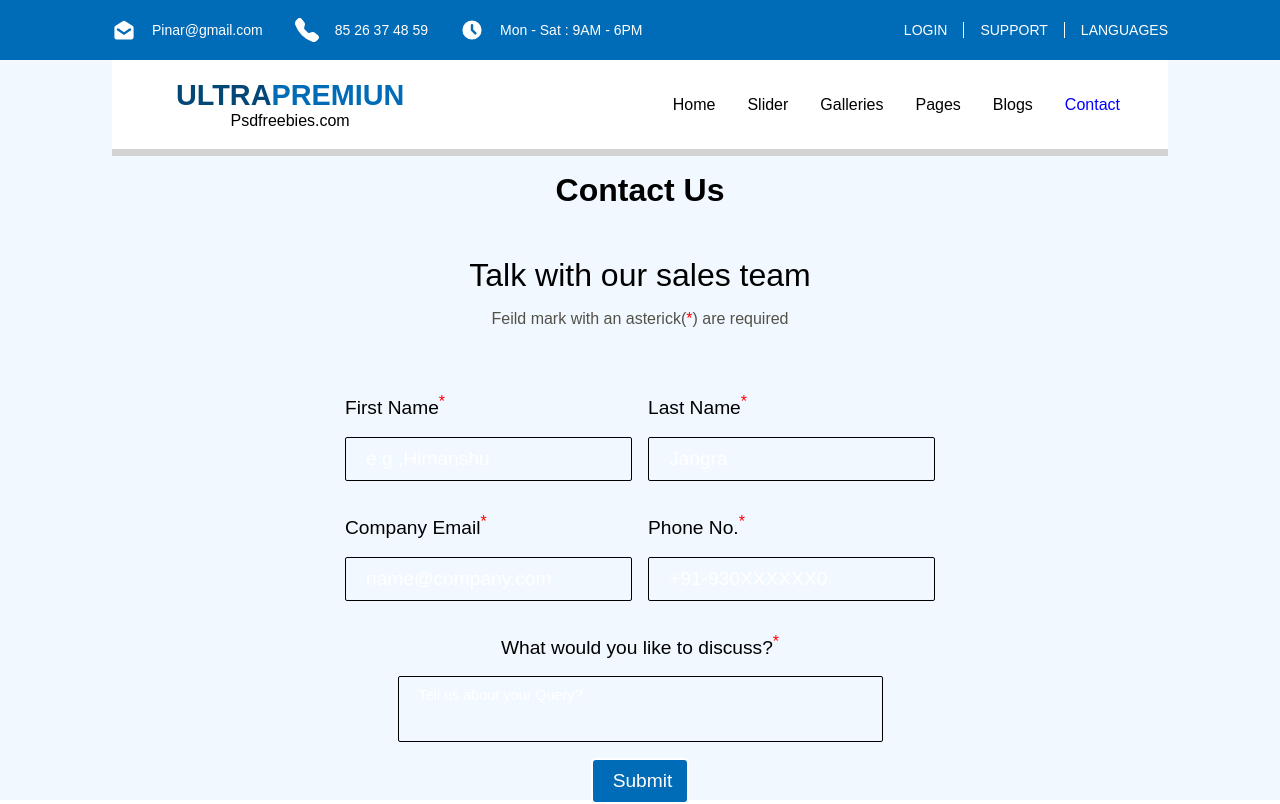
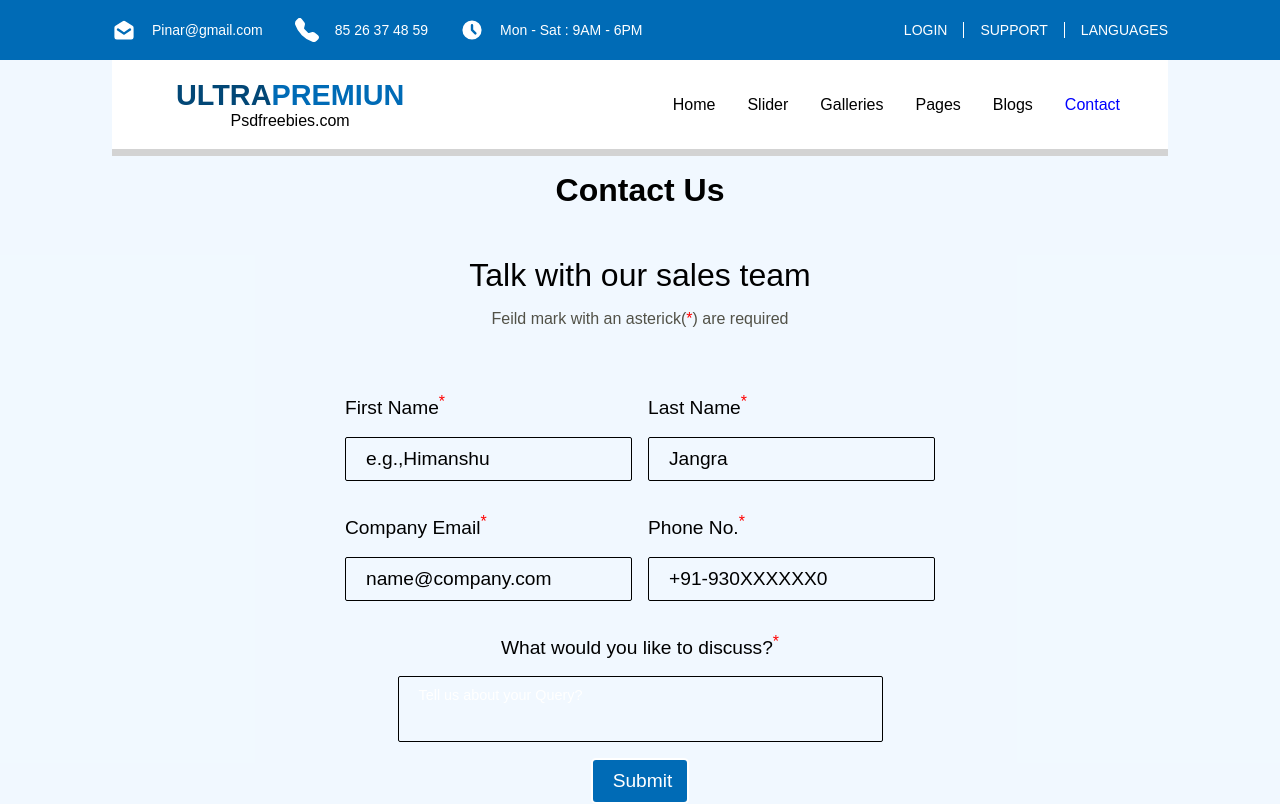
Before and after one commit to Himanshuu03/psd-react, a React (Create React App) app: page /contact-us in a window 1280 px wide. Shown: the top 804 px of the page. Built offline with nearby package versions, Linux system fonts and the light colour scheme.

Commit message:
slider and contact us

```diff
--- a/src/App.css
+++ b/src/App.css
@@ -3,6 +3,14 @@
   margin: 0;
   box-sizing: border-box;
   font-family:sans-serif;
+}
+
+input:focus{
+  outline: 2px solid blue;
+  color: black;
+}
+input::placeholder{
+  color: #000;
 }
 .links{
   cursor: pointer;
@@ -455,9 +463,9 @@ a{
   text-align: center;
 }
 .Contact-form-conatainer{
-  height: 100vh;
+  height: auto;
   background-color:rgba(240, 248, 255, 0.912);
-  margin-bottom: 2rem;
+  margin-bottom: 5rem;
 }
 .asterick{
   color: red;
@@ -505,7 +513,8 @@ a{
   margin-top: 1rem;
 }
 .slider-container{
-  height: 100vh;
+  height: auto;
+  margin-bottom: 5rem;
   background-color:rgba(240, 248, 255, 0.912);
 }
 .slider-wrap{
```
Also changed, not shown: src/Components/Navbar.jsx (+7 -3 lines).
